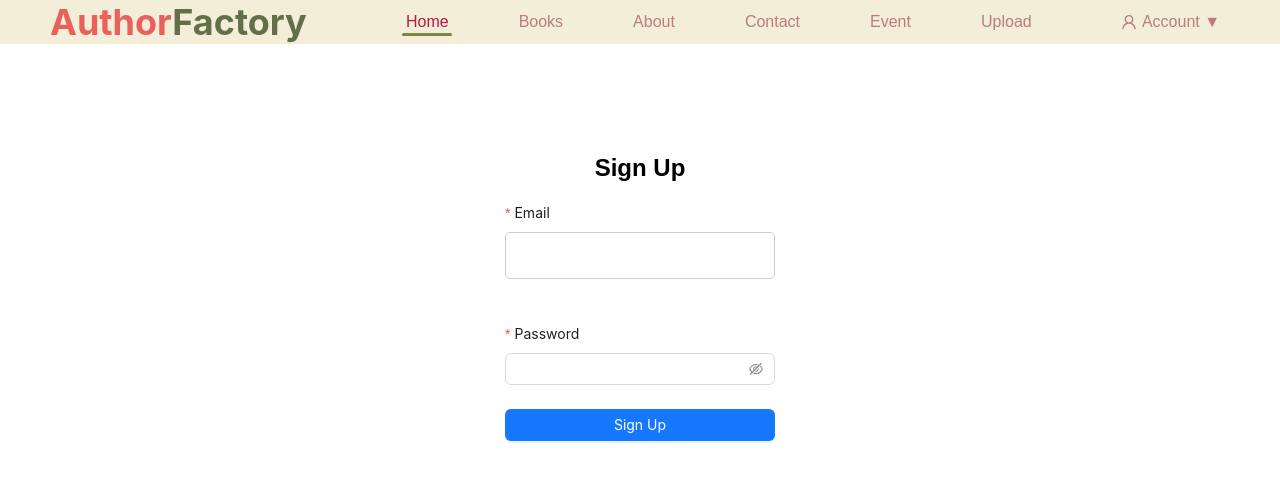
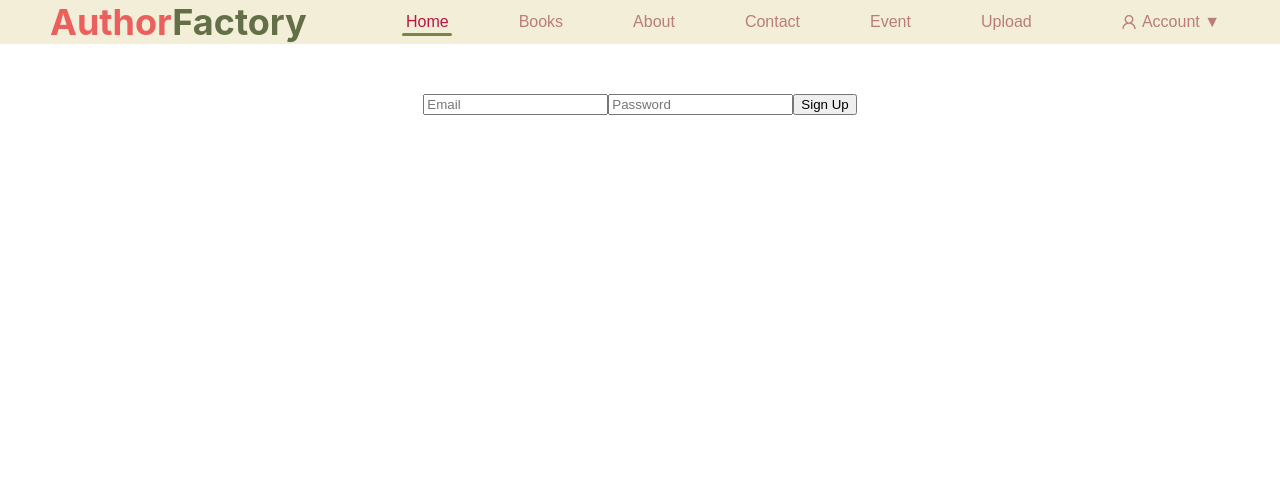
Before and after one commit to MuratY2/review-react, a React (Create React App) app: page /signup in a window 1280 px wide. Shown: the top 482 px of the page. Built offline with nearby package versions, Linux system fonts and the light colour scheme; no server answers; a web font is replaced by a local one.

Commit message:
signup grants users user role

```diff
--- a/src/Signup.js
+++ b/src/Signup.js
@@ -1,73 +1,51 @@
-// src/Signup.js
+// File: src/Signup.js
 import React, { useState } from 'react';
-import { Form, Input, Button, notification } from 'antd';
+import { auth, db } from './firebase';
 import { createUserWithEmailAndPassword } from 'firebase/auth';
-import { auth } from './firebase';
-import { useNavigate } from 'react-router-dom';
+import { setDoc, doc } from 'firebase/firestore';
 
 const Signup = () => {
-  const [loading, setLoading] = useState(false);
-  const navigate = useNavigate();
+  const [email, setEmail] = useState('');
+  const [password, setPassword] = useState('');
 
-  const onFinish = (values) => {
-    setLoading(true);
-    const { email, password } = values;
+  const handleSubmit = async (event) => {
+    event.preventDefault();
 
-    createUserWithEmailAndPassword(auth, email, password)
-      .then(() => {
-        notification.success({
-          message: 'Signup Successful',
-          description: 'You have successfully signed up!',
-        });
-        setLoading(false);
-        navigate('/');
-      })
-      .catch((error) => {
-        notification.error({
-          message: 'Signup Failed',
-          description: error.message,
-        });
-        setLoading(false);
+    try {
+      const userCredential = await createUserWithEmailAndPassword(auth, email, password);
+      const user = userCredential.user;
+
+      await setDoc(doc(db, 'users', user.uid), {
+        email: user.email,
+        role: 'user',
       });
+
+      alert('User registered successfully');
+      setEmail('');
+      setPassword('');
+    } catch (error) {
+      alert(error.message);
+    }
   };
 
   return (
-    <div style={{ maxWidth: '400px', margin: '0 auto', padding: '40px' }}>
-      <h2 style={{ textAlign: 'center' }}>Sign Up</h2>
-      <Form
-        name="signup"
-        layout="vertical"
-        onFinish={onFinish}
-      >
-        <Form.Item
-          label="Email"
-          name="email"
-          rules={[
-            { required: true, message: 'Please input your email!' },
-            { type: 'email', message: 'The input is not valid email!' }
-          ]}
-        >
-          <Input />
-        </Form.Item>
-
-        <Form.Item
-          label="Password"
-          name="password"
-          rules={[
-            { required: true, message: 'Please input your password!' },
-            { min: 6, message: 'Password must be at least 6 characters!' }
-          ]}
-        >
-          <Input.Password />
-        </Form.Item>
-
-        <Form.Item>
-          <Button type="primary" htmlType="submit" block loading={loading}>
-            Sign Up
-          </Button>
-        </Form.Item>
-      </Form>
-    </div>
+    <form onSubmit={handleSubmit}>
+      <input
+        type="email"
+        placeholder="Email"
+        value={email}
+        onChange={(e) => setEmail(e.target.value)}
+        required
+      />
+      <input
+        type="password"
+        placeholder="Password"
+        value={password}
+        onChange={(e) => setPassword(e.target.value)}
+        required
+      />
+      <button type="submit">Sign Up</button>
+    </form>
   );
 };
 
```
